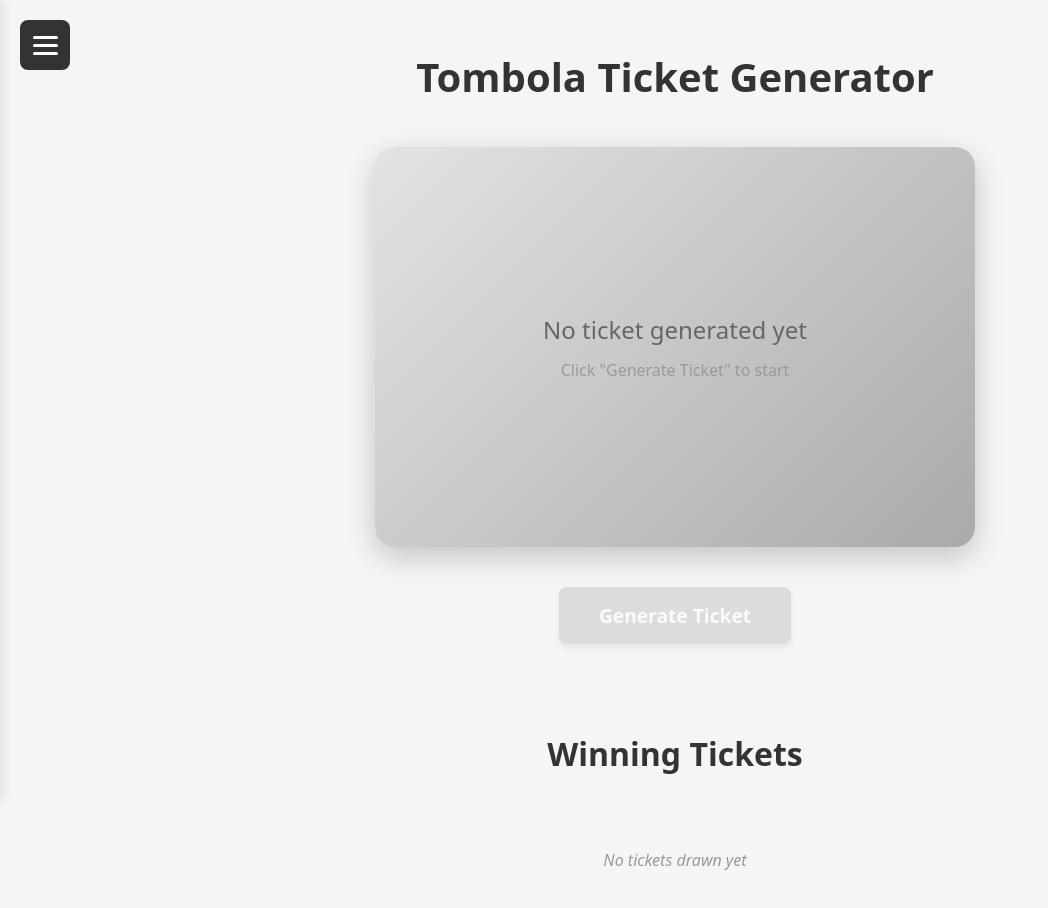
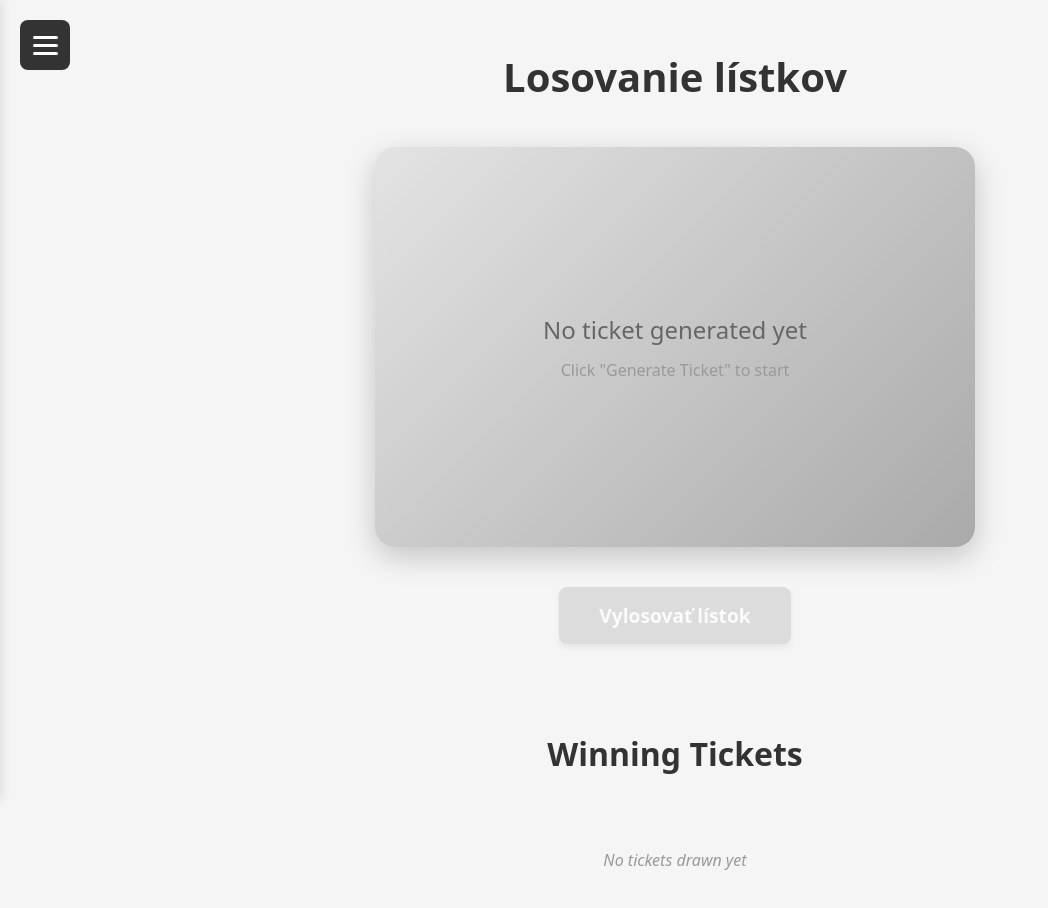
Before and after one commit to strom314/tombola-generator, a React (Vite) app in the folder tombola-generator/: page / in a window 1280 px wide. Shown: the top 908 px of the page, without its empty margins (0-1048 px from the left). Built offline with nearby package versions, Linux system fonts and the light colour scheme.

Commit message:
rename headings to slovak language

```diff
--- a/tombola-generator/src/App.jsx
+++ b/tombola-generator/src/App.jsx
@@ -122,7 +122,7 @@ function App() {
       />
 
       <div className="main-content">
-        <h1>Tombola Ticket Generator</h1>
+        <h1>Losovanie lístkov</h1>
 
         <TicketDisplay ticket={currentTicket} />
 
@@ -132,11 +132,11 @@ function App() {
             onClick={handleGenerate}
             disabled={availableTickets.length === 0}
           >
-            Generate Ticket
+            Vylosovať lístok
           </button>
           {wonTickets.length > 0 && (
             <button className="clear-button" onClick={handleClearWinners}>
-              Clear Winners
+              Vymazať lístky
             </button>
           )}
         </div>
--- a/tombola-generator/src/components/WinningList.jsx
+++ b/tombola-generator/src/components/WinningList.jsx
@@ -12,7 +12,7 @@ function WinningList({ tickets }) {
 
   return (
     <div className="winning-list">
-      <h2>Winning Tickets ({tickets.length})</h2>
+      <h2>Vylosované lístky ({tickets.length})</h2>
       <div className="tickets-grid">
         {tickets.slice().reverse().map((ticket, index) => (
           <div
```
